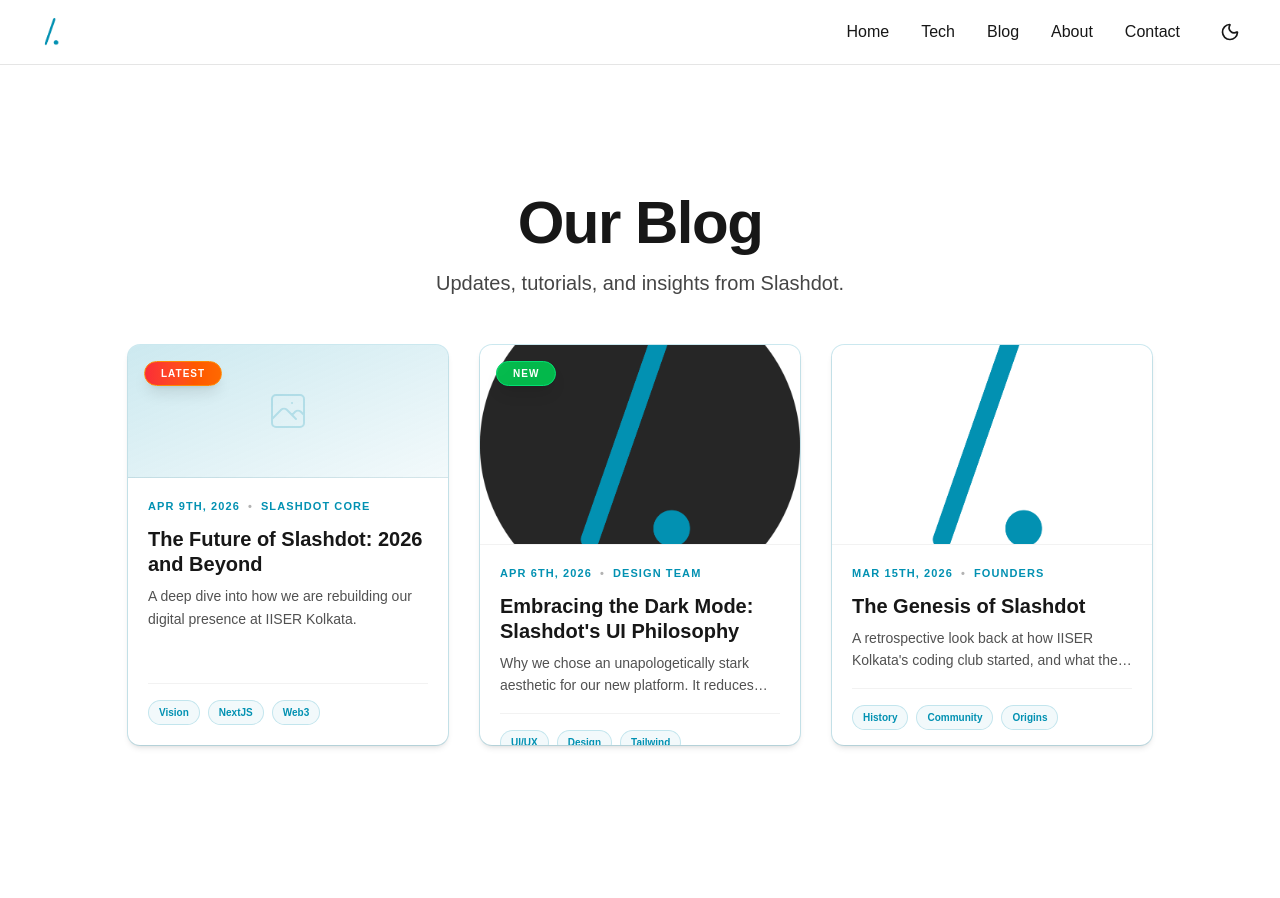
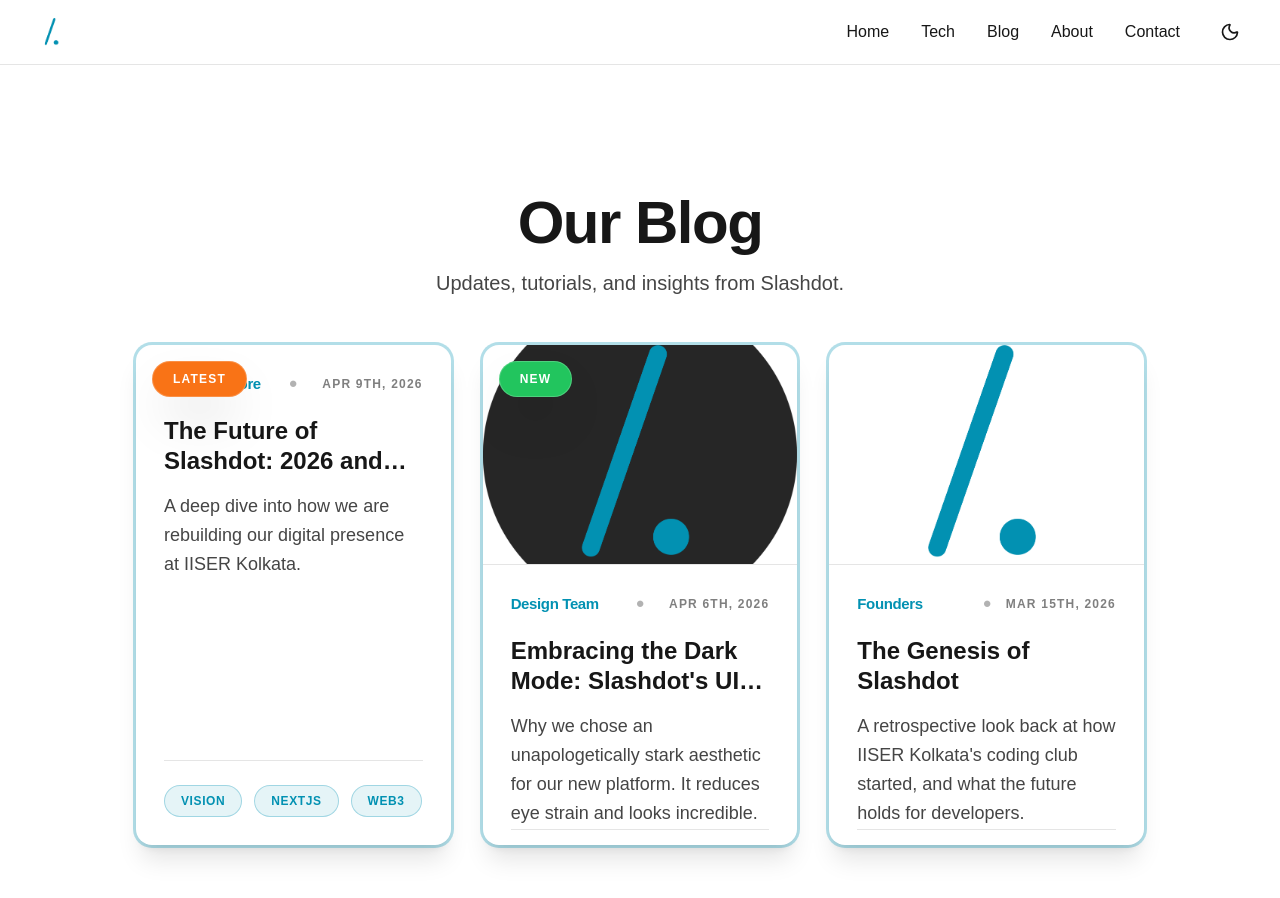
Before and after one commit to anuprovo-debnath/slashdot-website-2026, a Next.js app: page /slashdot-website-2026/blog in a window 1280 px wide. Shown: the top 898 px of the page. Before the commit the page ends 865 px from the top, so only its background shows below. Built offline with nearby package versions, Linux system fonts and the light colour scheme.

Commit message:
blog fix 3

```diff
--- a/content/blog/first-post.md
+++ b/content/blog/first-post.md
@@ -3,6 +3,7 @@ title: "The Future of Slashdot: 2026 and Beyond"
 date: "2026-04-09"
 excerpt: "A deep dive into how we are rebuilding our digital presence at IISER Kolkata."
 author: "Slashdot Core"
+authorEmail: "mailto:slashdot@iiserkol.ac.in"
 tags: ["Vision", "NextJS", "Web3"]
 ---
 # Welcome to the New Slashdot
--- a/content/blog/second-post.md
+++ b/content/blog/second-post.md
@@ -3,6 +3,7 @@ title: "Embracing the Dark Mode: Slashdot's UI Philosophy"
 date: "2026-04-06"
 excerpt: "Why we chose an unapologetically stark aesthetic for our new platform. It reduces eye strain and looks incredible."
 author: "Design Team"
+authorEmail: "mailto:design@slashdot.com"
 tags: ["UI/UX", "Design", "Tailwind"]
 coverImage: "/slashdot-website-2026/logos/Logo_Black_BG.png"
 ---
--- a/content/blog/third-post.md
+++ b/content/blog/third-post.md
@@ -3,6 +3,7 @@ title: "The Genesis of Slashdot"
 date: "2026-03-15"
 excerpt: "A retrospective look back at how IISER Kolkata's coding club started, and what the future holds for developers."
 author: "Founders"
+authorEmail: "mailto:founders@slashdot.com"
 tags: ["History", "Community", "Origins"]
 coverImage: "/slashdot-website-2026/logos/Logo_White_BG.png"
 ---
--- a/src/app/blog/[slug]/page.tsx
+++ b/src/app/blog/[slug]/page.tsx
@@ -38,17 +38,30 @@ export default async function BlogPostPage({ params }: { params: Promise<{ slug:
           <h1 className="text-4xl sm:text-5xl lg:text-6xl font-extrabold tracking-tight mb-4 text-[var(--foreground)] leading-tight">
             {post.frontmatter.title}
           </h1>
-          <div className="flex items-center gap-4 text-[#0291B2] font-semibold tracking-wide">
+          <div className="flex items-center justify-between w-full border-b border-black/5 dark:border-white/10 pb-4 mb-8 text-[15px] font-bold tracking-tight">
+            {post.frontmatter.author && (
+              <div className="z-20 relative">
+                {post.frontmatter.authorEmail ? (
+                  <a
+                    href={post.frontmatter.authorEmail}
+                    className="text-[#0291B2] hover:underline transition-all"
+                  >
+                    {post.frontmatter.author}
+                  </a>
+                ) : (
+                  <span className="text-[#0291B2]">{post.frontmatter.author}</span>
+                )}
+              </div>
+            )}
+
+            <div className="text-black/20 dark:text-white/20 font-black">
+              •
+            </div>
+
             {formattedDate && (
-              <time dateTime={post.frontmatter.date}>
+              <time dateTime={post.frontmatter.date} className="text-black/40 dark:text-white/40 uppercase tracking-widest text-[12px]">
                 {formattedDate}
               </time>
-            )}
-            {post.frontmatter.author && (
-              <>
-                <span aria-hidden="true" className="text-gray-400">•</span>
-                <span>{post.frontmatter.author}</span>
-              </>
             )}
           </div>
           {post.frontmatter.tags && (
--- a/src/components/BlogGrid.tsx
+++ b/src/components/BlogGrid.tsx
@@ -6,94 +6,141 @@ import { format, parseISO, differenceInDays } from 'date-fns';
 import { MarkdownData } from '@/lib/markdown';
 
 export function BlogGrid({ posts }: { posts: MarkdownData[] }) {
+  const [visitedSlugs, setVisitedSlugs] = useState<string[]>([]);
   const [mounted, setMounted] = useState(false);
 
   useEffect(() => {
-    // Flag client mount to safely render dynamic date states without Hydration errors
     setMounted(true);
+    try {
+      const stored = localStorage.getItem('slashdot_visited_blogs');
+      if (stored) {
+        setVisitedSlugs(JSON.parse(stored));
+      }
+    } catch (e) {
+      console.error("Could not read localstorage", e);
+    }
   }, []);
 
+  const handlePostClick = (slug: string) => {
+    if (!visitedSlugs.includes(slug)) {
+      const updated = [...visitedSlugs, slug];
+      setVisitedSlugs(updated);
+      try {
+        localStorage.setItem('slashdot_visited_blogs', JSON.stringify(updated));
+      } catch (e) {
+        console.error("Could not write localstorage", e);
+      }
+    }
+  };
+
   return (
-    <div className="grid grid-cols-1 sm:grid-cols-2 lg:grid-cols-3 gap-6 lg:gap-8 mt-12 w-full">
+    <div className="grid grid-cols-1 sm:grid-cols-2 lg:grid-cols-3 gap-8 mt-12 w-full px-2">
       {posts.map((post, index) => {
-        // Tag Logic & Metrics
         const isLatest = index === 0;
         const postDate = post.frontmatter.date ? parseISO(post.frontmatter.date) : new Date();
         const daysOld = Math.abs(differenceInDays(new Date(), postDate));
         const isNew = daysOld < 7;
+        const wasVisited = visitedSlugs.includes(post.slug);
+        const showLatest = isLatest && !wasVisited && mounted;
+        const showNew = isNew && !isLatest && mounted;
+
         const formattedDate = post.frontmatter.date
           ? format(postDate, 'MMM do, yyyy')
           : '';
 
         return (
+          <div
+            key={post.slug}
+            className="group relative flex flex-col rounded-2xl bg-[var(--background)] ring-[3px] ring-[#0291B2]/30 shadow-xl transition-all
+                       hover:ring-[#0291B2]/80 hover:shadow-[0_0_40px_rgba(2,145,178,0.4)] dark:hover:shadow-[0_0_40px_rgba(2,145,178,0.25)]
+                       hover:-translate-y-2 overflow-hidden h-[500px] w-full"
+          >
+            {/* Transparent click overlay for the entire card */}
             <Link
-            key={post.slug}
               href={`/blog/${post.slug}`}
-            className="group relative flex flex-col rounded-xl bg-[var(--background)] ring-1 ring-[#0291B2]/20 shadow-md transition-all hover:shadow-[0_8px_30px_rgb(0,0,0,0.12)] hover:ring-[#0291B2]/50 hover:-translate-y-1.5 overflow-hidden aspect-[4/5] min-h-[400px]"
-          >
-            {/* Top Badges overlay area */}
+              onClick={() => handlePostClick(post.slug)}
+              className="absolute inset-0 z-0"
+              aria-label={`Read ${post.frontmatter.title}`}
+            />
+
+            {/* Top Badges */}
             <div className="absolute top-4 left-4 z-20 flex flex-wrap gap-2 pointer-events-none">
-              {isLatest && mounted && (
-                <span className="px-4 py-1 bg-gradient-to-r from-red-500 to-orange-500 backdrop-blur-sm text-white text-[10px] font-black rounded-full shadow-lg uppercase tracking-widest border border-orange-400">
+              {showLatest && (
+                <span className="px-5 py-2 bg-[#F97316] text-white text-[12px] font-black rounded-full shadow-2xl uppercase tracking-widest border border-white/20">
                   Latest
                 </span>
               )}
-              {isNew && !isLatest && mounted && (
-                <span className="px-4 py-1 bg-green-500/90 backdrop-blur-sm text-white text-[10px] font-black rounded-full shadow-lg uppercase tracking-widest border border-green-400">
+              {showNew && (
+                <span className="px-5 py-2 bg-[#22C55E] text-white text-[12px] font-black rounded-full shadow-2xl uppercase tracking-widest border border-white/20">
                   New
                 </span>
               )}
             </div>
 
-            {/* Cover Image Area */}
-            <div className={`relative w-full shrink-0 ${post.frontmatter.coverImage ? 'h-1/2' : 'h-1/3 bg-gradient-to-br from-[#0291B2]/20 to-[#0291B2]/5'} overflow-hidden border-b border-black/5 dark:border-white/5`}>
-              {post.frontmatter.coverImage ? (
+            {/* Image Section (Fixed height if present) */}
+            {post.frontmatter.coverImage && (
+              <div className="relative w-full h-[220px] shrink-0 overflow-hidden border-b border-black/10 dark:border-white/10">
                 <img
                   src={post.frontmatter.coverImage}
                   alt={post.frontmatter.title}
                   className="w-full h-full object-cover transition-transform duration-700 ease-out group-hover:scale-110"
                 />
+              </div>
+            )}
+
+            {/* Content Section */}
+            <div className={`p-6 sm:p-7 flex flex-col flex-1 relative z-10 ${!post.frontmatter.coverImage ? 'h-full' : ''}`}>
+              {/* Header: Author . Date */}
+              <div className="relative flex items-center justify-between w-full mb-5 text-[14px] sm:text-[15px] font-bold tracking-tight">
+                {/* Author (Clickable) */}
+                <div className="z-20 relative">
+                  {post.frontmatter.authorEmail ? (
+                    <a
+                      href={post.frontmatter.authorEmail}
+                      className="text-[#0291B2] hover:underline transition-all active:scale-95 inline-block"
+                      onClick={(e) => e.stopPropagation()}
+                    >
+                      {post.frontmatter.author}
+                    </a>
                   ) : (
-                <div className="w-full h-full flex items-center justify-center opacity-20">
-                   <svg xmlns="http://www.w3.org/2000/svg" className="h-12 w-12 text-[#0291B2] transition-transform duration-500 group-hover:rotate-12 group-hover:scale-110" fill="none" viewBox="0 0 24 24" stroke="currentColor">
-                    <path strokeLinecap="round" strokeLinejoin="round" strokeWidth={1} d="M4 16l4.586-4.586a2 2 0 012.828 0L16 16m-2-2l1.586-1.586a2 2 0 012.828 0L20 14m-6-6h.01M6 20h12a2 2 0 002-2V6a2 2 0 00-2-2H6a2 2 0 00-2 2v12a2 2 0 002 2z" />
-                  </svg>
-                </div>
+                    <span className="text-[#0291B2]">{post.frontmatter.author}</span>
                   )}
                 </div>
 
-            {/* Text Content Area */}
-            <div className="flex flex-col flex-1 p-5 z-10 w-full relative bg-[var(--background)]">
-              <div className="text-[11px] font-bold tracking-widest text-[#0291B2] uppercase mb-3 flex items-center gap-2 truncate">
-                <time dateTime={post.frontmatter.date}>{formattedDate}</time>
-                {post.frontmatter.author && (
-                  <>
-                    <span className="text-black/30 dark:text-white/30">•</span>
-                    <span className="truncate">{post.frontmatter.author}</span>
-                  </>
-                )}
+                {/* Centered Dot */}
+                <div className="absolute left-1/2 -translate-x-1/2 text-black/30 dark:text-white/30 font-black scale-150">
+                  •
                 </div>
 
-              <h3 className="text-lg md:text-xl font-extrabold leading-tight text-[var(--foreground)] group-hover:text-[#0291B2] transition-colors line-clamp-2 mb-2">
+                {/* Date */}
+                <div className="text-black/50 dark:text-white/50 uppercase tracking-widest text-[11px] sm:text-[12px]">
+                  {formattedDate}
+                </div>
+              </div>
+
+              {/* Title and Excerpt */}
+              <div className="flex flex-col flex-1 gap-4 overflow-hidden">
+                <h3 className="text-2xl sm:text-2xl font-extrabold leading-tight text-[var(--foreground)] group-hover:text-[#0291B2] transition-colors line-clamp-2 shrink-0">
                   {post.frontmatter.title}
                 </h3>
 
-              <p className="line-clamp-2 text-xs md:text-sm leading-relaxed text-[var(--foreground)] opacity-75 mb-4 flex-1">
+                <p className="text-xl sm:text-lg leading-relaxed text-[var(--foreground)] opacity-80 overflow-hidden">
+                  <span className="line-clamp-3 sm:line-clamp-4">
                     {post.frontmatter.excerpt}
+                  </span>
                 </p>
+              </div>
 
-              {/* Tags Area pinned to bottom */}
-              <div className="mt-auto pt-4 border-t border-black/5 dark:border-white/10 pointer-events-none">
-                <div className="flex flex-wrap gap-2 truncate">
+              {/* Tags fixed at bottom */}
+              <div className="mt-auto pt-6 border-t border-black/10 dark:border-white/10 flex flex-wrap gap-3 pointer-events-none">
                 {post.frontmatter.tags && post.frontmatter.tags.slice(0, 3).map((tag: string) => (
-                    <span key={tag} className="px-2.5 py-1 bg-[#0291B2]/5 text-[#0291B2] border border-[#0291B2]/20 rounded-full text-[10px] font-bold whitespace-nowrap">
+                  <span key={tag} className="px-4 py-1.5 bg-[#0291B2]/10 text-[#0291B2] border border-[#0291B2]/30 rounded-full text-[12px] font-black uppercase tracking-wider">
                     {tag}
                   </span>
                 ))}
               </div>
             </div>
           </div>
-          </Link>
         );
       })}
     </div>
```
Lines whose indentation alone changed are shown as unchanged.
